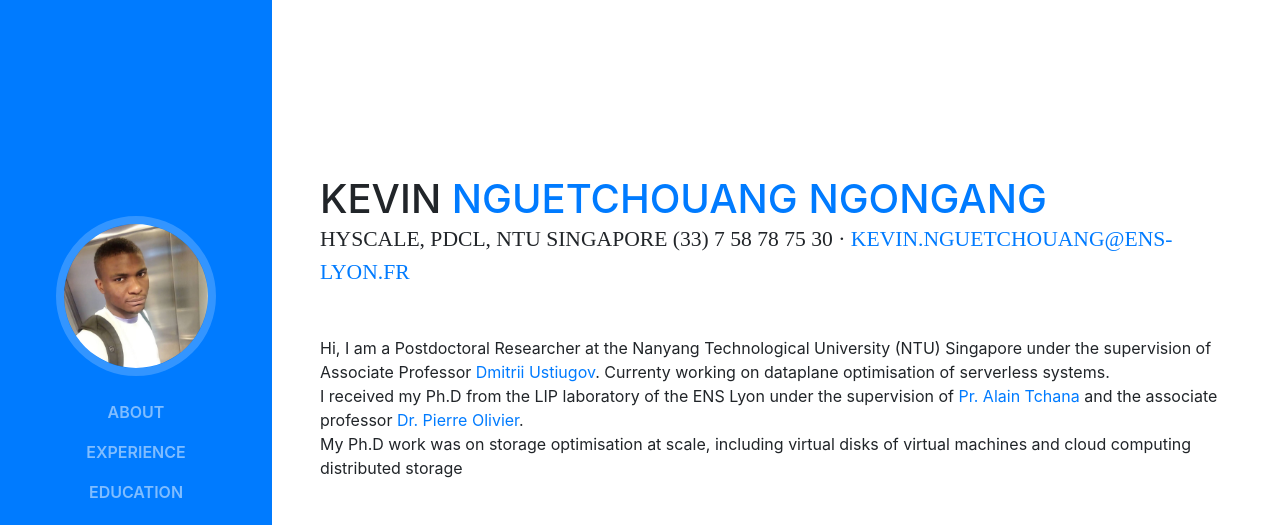
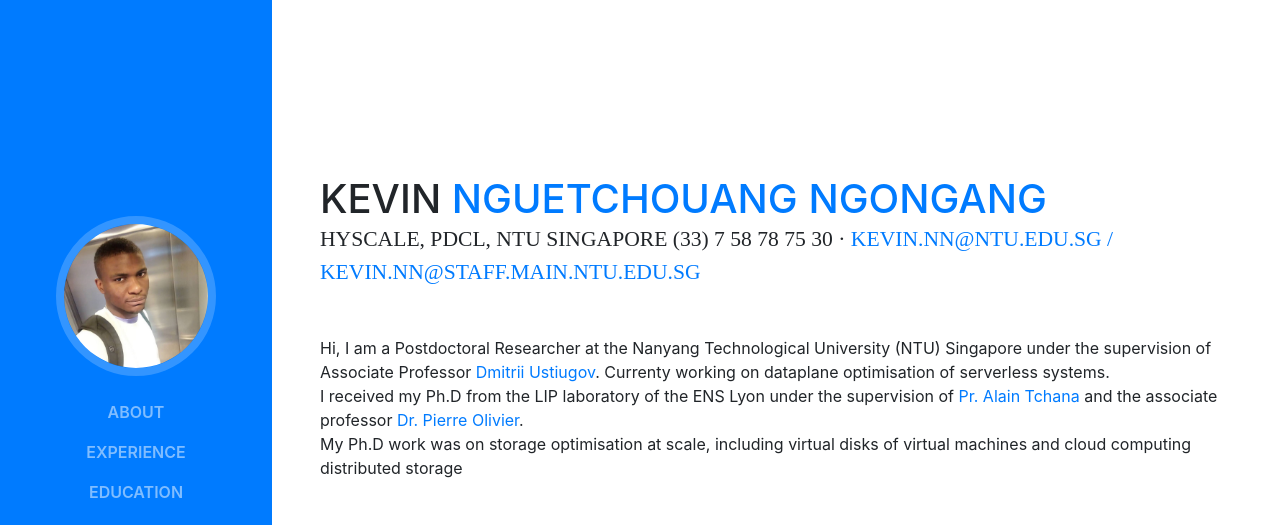
Before and after one commit to Nivekiba/nivekiba.github.io, a website with bundled scripts: page index.html in a window 1280 px wide. Shown: the top 525 px of the page. Built offline with nearby package versions, Linux system fonts and the light colour scheme; a web font is replaced by a local one.

Commit message:
Update index.html

```diff
--- a/index.html
+++ b/index.html
@@ -66,7 +66,7 @@
             <span class="text-primary">Nguetchouang Ngongang</span>
           </h1>
           <div class="subheading mb-5">Hyscale, PDCL, NTU Singapore (33) 7 58 78 75 30 ·
-            <a href="mailto:kevin.nguetchouang@ens-lyon.fr">kevin.nguetchouang@ens-lyon.fr</a>
+            <a href="mailto:kevin.nguetchouang@ens-lyon.fr">kevin.nn@ntu.edu.sg / kevin.nn@staff.main.ntu.edu.sg</a>
           </div>
           <p class="mb-5">Hi, I am a Postdoctoral Researcher at the Nanyang Technological University (NTU) Singapore under the supervision of Associate Professor <a href="https://ustiugov.github.io">Dmitrii Ustiugov</a>. Currenty working on dataplane optimisation of serverless systems.
 
```
